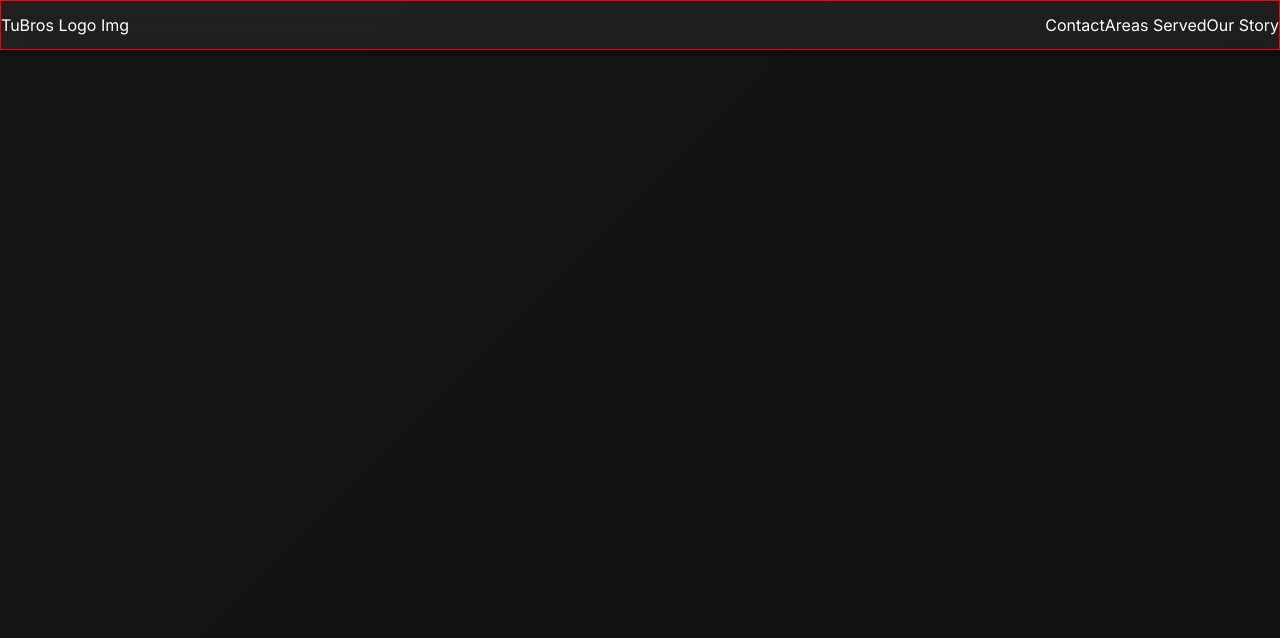
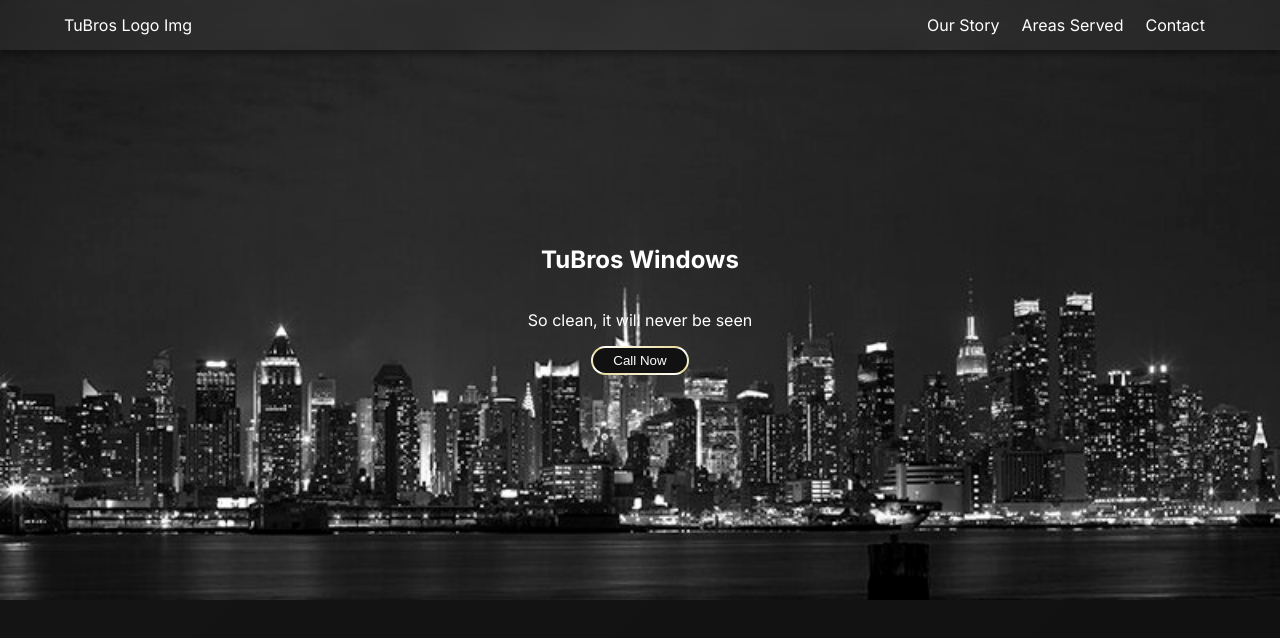
Before and after one commit to DAlsabrook/TuBros_Windows, a Next.js app: page / in a window 1280 px wide. Shown: the top 638 px of the page. Built offline with nearby package versions, Linux system fonts and the light colour scheme.

Commit message:
Basic page layout in the works. About to start some fine turing and adding features

```diff
--- a/app/page.js
+++ b/app/page.js
@@ -3,26 +3,100 @@ import styles from "./styles/page.module.css";
 export default function Home() {
   return (
     <main className={styles.main}>
+      {/* Header */}
       <header className={styles.header}>
         <div className={styles.contentWrapper}>
           <div className={styles.headerContent}>
             <p>TuBros Logo Img</p>
             <div className={styles.navItems}>
-              <a href="#">Contact</a>
-              <a href="#">Areas Served</a>
-              <a href="#">Our Story</a>
+              <a href="#story">Our Story</a>
+              <a href="#areas">Areas Served</a>
+              <a href="#contact">Contact</a>
             </div>
           </div>
         </div>
       </header>
-      <section>
-        <div className={styles.content}>
 
+      {/* Hero Section */}
+      <section className={styles.heroSection}>
+        <div className={styles.contentWrapper}>
+          <div className={styles.heroContent}>
+            <h1>TuBros Windows</h1>
+            <p>So clean, it will never be seen</p>
+            <button>Call Now</button>
+          </div>
         </div>
       </section>
-      <footer>
-        <div className={styles.content}>
 
+      {/* Story section */}
+      <section className={styles.storySection} id="story">
+        <div className={styles.contentWrapper}>
+          <div className={styles.storyContent}>
+            <h2>Our Story</h2>
+            <p>
+              Lorem ipsum dolor sit amet, consectetur adipiscing elit. Sed do eiusmod tempor incididunt ut labore et dolore magna aliqua. Ut enim ad minim veniam, quis nostrud exercitation ullamco laboris nisi ut aliquip ex ea commodo consequat. Duis aute irure dolor in reprehenderit in voluptate velit esse cillum dolore eu fugiat nulla pariatur. Excepteur sint occaecat cupidatat non proident, sunt in culpa qui officia deserunt mollit anim id est laborum.
+            </p>
+          </div>
+        </div>
+      </section>
+
+      {/* Works section */}
+      <section className={styles.worksSection}>
+        <div className={styles.contentWrapper}>
+          <div className={styles.worksContent}>
+            <div className={styles.worksText}>
+              <h2>Our Works</h2>
+              <p>
+                Lorem ipsum dolor sit amet, consectetur adipiscing elit. Sed do eiusmod tempor incididunt ut labore et dolore magna aliqua. Ut enim ad minim veniam, quis nostrud exercitation ullamco laboris nisi ut aliquip ex ea commodo consequat. Duis aute irure dolor in reprehenderit in voluptate velit esse cillum dolore eu fugiat nulla pariatur. Excepteur sint occaecat cupidatat non proident, sunt in culpa qui officia deserunt mollit anim id est laborum.
+              </p>
+            </div>
+            <div className={styles.worksCarousel}>
+              <p>Cool carousel</p>
+            </div>
+          </div>
+        </div>
+      </section>
+
+      {/* Areas section */}
+      <section className={styles.areasSection} id="areas">
+        <div className={styles.contentWrapper}>
+          <div className={styles.areasContent}>
+            <h2>Areas Served</h2>
+          </div>
+        </div>
+      </section>
+
+      {/* Contact section */}
+      <section className={styles.contactSection} id="contact">
+        <div className={styles.contentWrapper}>
+          <div className={styles.contactContent}>
+            <h2>Contact us!</h2>
+            <p>Call button</p>
+            <p>possible form for messaging</p>
+          </div>
+        </div>
+      </section>
+
+      {/* Reviews section */}
+      <section className={styles.reviewsSection}>
+        <div className={styles.contentWrapper}>
+          <div className={styles.reviewsContent}>
+            <h2>Reviews</h2>
+            <p>
+              Lorem ipsum dolor sit amet, consectetur adipiscing elit. Sed do eiusmod tempor incididunt ut labore et dolore magna aliqua. Ut enim ad minim veniam, quis nostrud exercitation ullamco laboris nisi ut aliquip ex ea commodo consequat. Duis aute irure dolor in reprehenderit in voluptate velit esse cillum dolore eu fugiat nulla pariatur. Excepteur sint occaecat cupidatat non proident, sunt in culpa qui officia deserunt mollit anim id est laborum.
+            </p>
+          </div>
+        </div>
+      </section>
+
+      {/* Footer */}
+      <footer className={styles.footer}>
+        <div className={styles.contentWrapper}>
+          <div className={styles.footerContent}>
+            <p>TuBros logo img</p>
+            <p>Fully Insured</p>
+            <p>copyright 2024</p>
+          </div>
         </div>
       </footer>
     </main>
--- a/app/styles/globals.css
+++ b/app/styles/globals.css
@@ -8,9 +8,8 @@
 }
 
 * {
+  scroll-behavior: smooth;
   box-sizing: border-box;
-  padding: 0;
-  margin: 0;
 }
 
 html {
@@ -20,6 +19,17 @@ html {
   overflow-y: hidden;
   padding: 0;
   margin: 0;
+}
+
+html,
+body {
+  scrollbar-width: none; /* firefox*/
+  -ms-overflow-style: none; /*IE*/
+}
+
+html::-webkit-scrollbar,
+body::-webkit-scrollbar {
+  display: none; /* WebKit */
 }
 
 body {
@@ -56,7 +66,34 @@ a:hover {
 }
 
 button {
-  outline: auto;
+  outline: none;
+  margin: 0;
+  padding: 5px;
+  padding-left: 20px;
+  padding-right: 20px;
+  border: 2px solid transparent;
+  border-radius: 50px;
+  background: linear-gradient(to bottom right, var(--gold), white, var(--gold));
+  color: white;
+  overflow: visible;
+  cursor: pointer;
+  position: relative;
+  z-index: 1;
+}
+
+button::before {
+  content: "";
+  position: absolute;
+  top: 0;
+  left: 0;
+  right: 0;
+  bottom: 0;
+  background: var(--grey-1);
+  /* Shiny gold gradient */
+  border-radius: inherit;
+  z-index: -1;
+  /* Adjust padding to create the border effect */
+  box-sizing: border-box;
 }
 
 h2 {
--- a/app/styles/page.module.css
+++ b/app/styles/page.module.css
@@ -1,3 +1,25 @@
+.heroSection,
+.storySection,
+.worksSection,
+.areasSection,
+.contactSection,
+.reviewsSection {
+  height: 600px;
+}
+
+.heroContent,
+.storyContent,
+.worksContent,
+.areasContent,
+.contactContent,
+.reviewsContent {
+  width: 100%;
+  display: flex;
+  flex-direction: column;
+  justify-content: center;
+  align-items: center;
+}
+
 .main {
   height: 100%;
   width: 100%;
@@ -23,7 +45,8 @@
   display: flex;
   justify-content: center;
   align-items: center;
-  position: sticky;
+  position: absolute;
+  width: 100%;
   top: 0;
   background-color: rgba(134, 134, 134, 0.1);
   /* Semi-transparent background */
@@ -41,9 +64,117 @@
   flex-direction: row;
   justify-content: space-between;
   align-items: center;
+  width: 90%;
+  height: 100%;
+}
+
+.navItems {
+  width: 300px;
+  display: flex;
+  flex-direction: row;
+  justify-content: space-around;
+}
+
+
+/* Hero section */
+.heroSection {
+  width: 100%;
+  background-image: url('/city_placeholder.jpg');
+  background-repeat: no-repeat;
+  background-size: cover;
+}
+
+.heroContent {
+  width: 80%;
+  display: flex;
+  flex-direction: column;
+  justify-content: center;
+  align-items: center;
+}
+
+
+/* Story section */
+.storySection {
+  width: 100%;
+}
+
+.storyContent {
+  width: 80%;
+}
+
+
+/* Works section */
+.worksSection {
+  width: 100%;
+}
+
+.worksContent {
+  width: 80%;
+  display: flex;
+  flex-direction: row;
+}
+
+.worksText {
+  width: 50%;
+}
+
+.worksCarousel {
+  width: 50%;
+}
+
+
+/* Areas Served Section */
+.areasSection {
+  width: 100%;
+  position: relative;
+}
+.areasSection::before {
+  content: "";
+  position: absolute;
+  top: 0;
+  left: 0;
   width: 100%;
   height: 100%;
-  border: 1px solid red;
+  background-image: url('/tulsaMap.jpg');
+  background-repeat: no-repeat;
+  background-size: cover;
+  opacity: 0.5;
+  z-index: -1;
+  /* Ensure the pseudo-element is behind the content */
+}
+
+.areasContent {
+  width: 80%;
+}
+
+
+/* Contact section */
+.contactSection {
+  width: 100%;
+}
+
+.contactContent {
+  width: 80%;
+  display: flex;
+  flex-direction: row;
+}
+
+
+/* Reviews section */
+.reviewsSection {
+  width: 100%;
+}
+
+.reviewsContent {
+  width: 80%;
+}
+
+
+/* Footer */
+.footer {
+  width: 100%;
+  background-color: black;
+  height: 200px;
 }
 
 /* Tablet */
```
Also changed, not shown: public/city_placeholder.jpg (added), public/tulsaMap.jpg (added).
